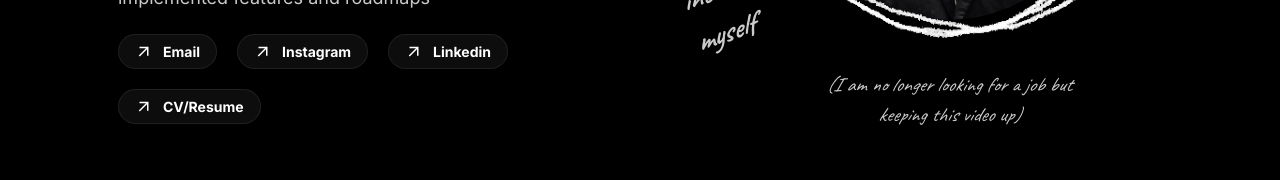
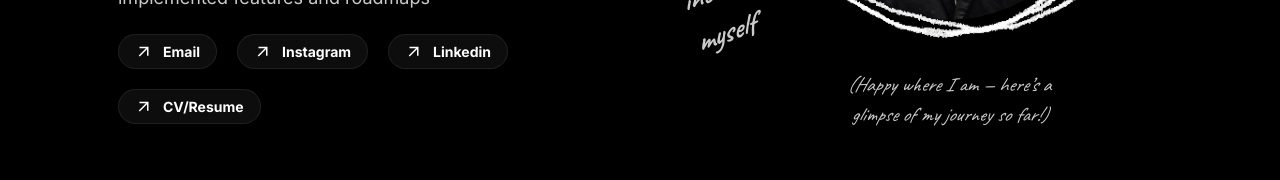
Before and after one commit to DzikriAlan/dzikri-portofolio, a Vue app: page / in a window 1280 px wide. Shown: the part 410-590 px from the top of the page. Built offline with nearby package versions, Linux system fonts and the light colour scheme; what vue-image-zoomer, vue-inner-image-zoom, vue3-marquee would draw is missing.

Commit message:
refactor: change quote in hero layout section

```diff
--- a/src/components/content/HeroContent.vue
+++ b/src/components/content/HeroContent.vue
@@ -64,7 +64,7 @@ const downloadCV = () => {
         <div class="hidden sm:block absolute sm:bottom-[30px] sm:-left-[120px] sm:z-30 sm:text-[1.45rem] sm:font-caveat sm:italic sm:w-[100px] sm:transform sm:-rotate-[20deg] font-bold">Let me introduce myself</div>
         <div class="flex justify-center transform translate-y-[50px]">
           <div class="text-md italic text-center font-caveat w-[250px]">
-            (I am no longer looking for a job but keeping this video up)
+            (Happy where I am — here’s a glimpse of my journey so far!)
           </div>
         </div>
       </div>
--- a/src/locales/en.json
+++ b/src/locales/en.json
@@ -12,7 +12,7 @@
     "experience": "of experience, I have designed User interfaces and experiences, planned, supported, and implemented features and roadmaps",
     "experienceYears": "2 years",
     "introduce": "Let me introduce myself",
-    "introduce2": "(I am no longer looking for a job but keeping this video up)"
+    "introduce2": "(Happy where I am — here’s a glimpse of my journey so far!)"
   },
   "otherImg": "Some application interfaces handled when in",
   "kazeestory": {
--- a/src/locales/id.json
+++ b/src/locales/id.json
@@ -11,7 +11,9 @@
     "story": "tinggal di Bandung. Saya tumbuh di bersama internet dan menyukai komputer dan perangkat lunak.",
     "inmy": "Dalam",
     "experience": "pengalaman saya, saya telah merancang antarmuka dan pengalaman pengguna, merencanakan, mendukung, dan mengimplementasikan fitur dan roadmap",
-    "experienceYears": "2 tahun"
+    "experienceYears": "2 tahun",
+    "introduce": "Let me introduce myself",
+    "introduce2": "(Happy where I am — here’s a glimpse of my journey so far!)"
   },
   "otherImg": "Beberapa interface aplikasi yang ditangani ketika di suryamicrosystems",
   "kazeestory": {
```
